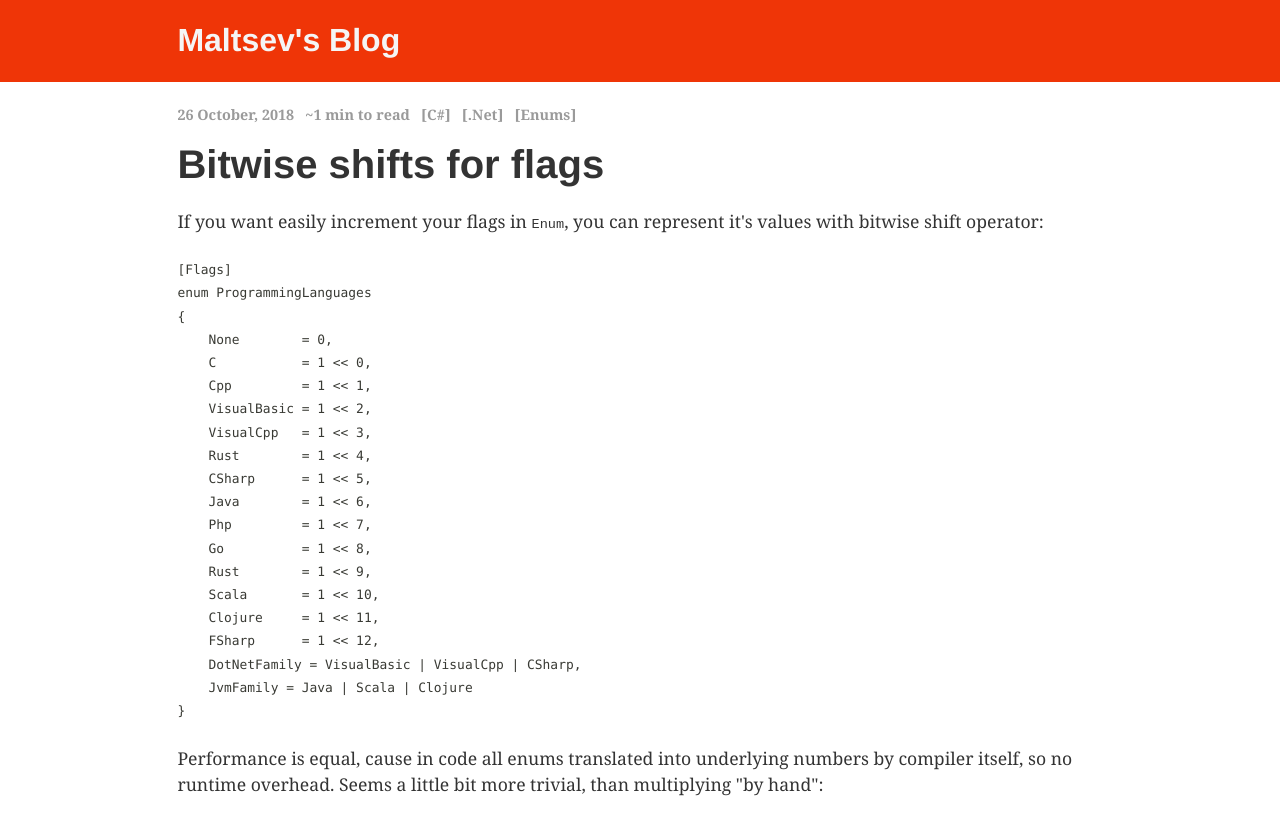
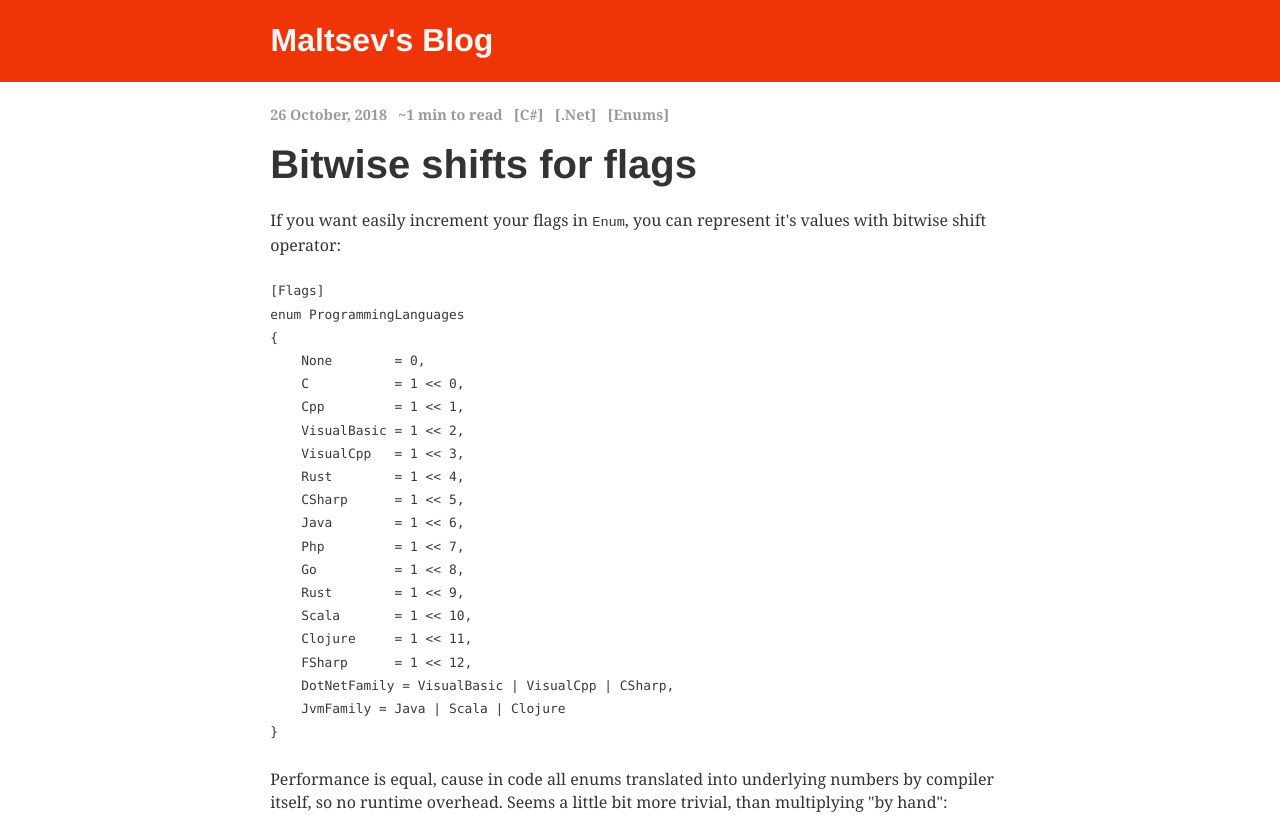
Before and after one commit to AxelUser/blog, a Gatsby site: page /001-binary-shifts-for-flags/ in a window 1280 px wide. Shown: the top 817 px of the page. Built offline with nearby package versions, Linux system fonts and the light colour scheme; Gatsby itself is replaced by a stand-in of ours; some packages are replaced by stand-ins of ours; code samples lack their colours.

Commit message:
Minor size improvements

```diff
--- a/src/components/Bio/bio.module.less
+++ b/src/components/Bio/bio.module.less
@@ -5,7 +5,7 @@
 
   .profile {
     display: flex;
-    padding: 1rem 1.8rem 0 1.8rem;
+    padding: 1rem 0.83rem 0 0.83rem;
     align-items: center;
 
     @media (max-width: @sz_small) {
--- a/src/components/Header/header.module.less
+++ b/src/components/Header/header.module.less
@@ -10,8 +10,8 @@
 		align-items: center;
 
 		margin: 0 auto;
-		max-width: 960px;
-		padding: 1.45rem 1.0875rem;
+		max-width: 800px;
+		padding: 1.45rem 1.91rem;
 
 		h1 {
 			margin: 0;
--- a/src/components/Layout/layout.js
+++ b/src/components/Layout/layout.js
@@ -6,7 +6,8 @@ import Header from '../Header/header'
 import SEO from '../SEO/seo';
 import { config } from '@fortawesome/fontawesome-svg-core'
 
-import "./layout.less";
+import '../../../node_modules/@fortawesome/fontawesome-svg-core/styles.css'
+import styles from "./layout.module.less";
 import Footer from '../Footer/footer';
 
 config.autoAddCss = false;
@@ -28,14 +29,7 @@ const Layout = ({ children }) => (
     </Helmet>
     <SEO/>
     <Header/>
-    <div
-      style={{
-        margin: '0 auto',
-        maxWidth: 960,
-        padding: '0px 1.0875rem 1.45rem',
-        paddingTop: 0,
-      }}
-    >
+    <div className={styles.block}>
       {children}
     </div>
     <Footer/>
--- a/src/components/Layout/layout.less
+++ /dev/null
@@ -1 +0,0 @@
-@import '../../../node_modules/@fortawesome/fontawesome-svg-core/styles.css';
--- /dev/null
+++ b/src/components/Layout/layout.module.less
@@ -0,0 +1,6 @@
+.block {
+  margin: 0 auto;
+  max-width: 800px;
+  padding: 0px 1.0875rem 1.45rem;
+  padding-top: 0;
+}
--- a/src/templates/BlogPost/blogPost.module.less
+++ b/src/templates/BlogPost/blogPost.module.less
@@ -1,6 +1,7 @@
 @import '../../css/theme.less';
 
 .post {
+  padding: 0 0.8rem;
   .meta {
     display: flex;
     flex-flow: row wrap;
@@ -24,10 +25,6 @@
     padding-bottom: 1.39rem;
     margin-bottom: 1.39rem;
 
-    @media (min-width: @sz_small) {
-      font-size: 1.1rem;
-    }
-
     div[data-language] ~ h2 {
       margin-top: 2rem;
     }
--- a/src/templates/BlogPost/navigation.module.less
+++ b/src/templates/BlogPost/navigation.module.less
@@ -54,6 +54,7 @@
       .navTitle {
         text-align: start;
         margin-left: 1rem;
+        font-size: 0.9rem;
       }
     }
 
@@ -69,6 +70,7 @@
       .navTitle {
         text-align: end;
         margin-right: 1rem;
+        font-size: 1rem;
       }
     }
   }
```
